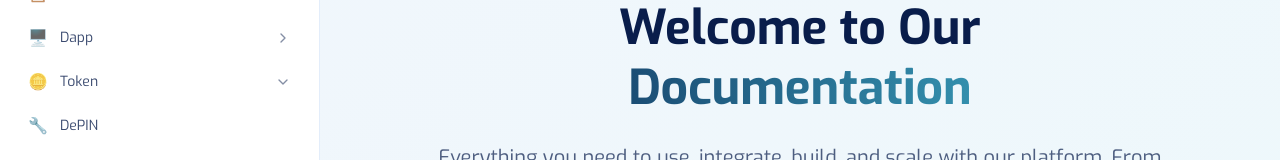
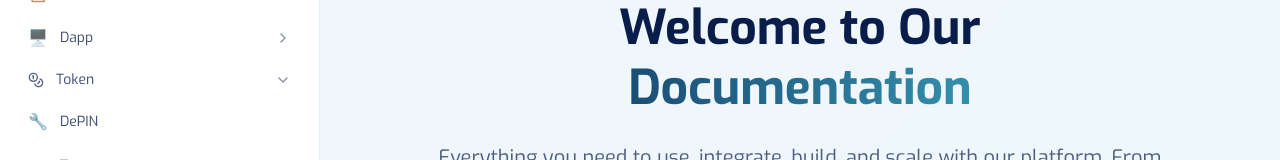
Before and after one commit to maldoteth/dehubdocs, a React (Vite) app: page /docs in a window 1280 px wide. Shown: the part 159-319 px from the top of the page. Built offline with nearby package versions, Linux system fonts and the light colour scheme.

Commit message:
Fix: Restore token icon to coin

```diff
--- a/src/components/DocsLayout.tsx
+++ b/src/components/DocsLayout.tsx
@@ -1,6 +1,6 @@
 import React, { useState } from 'react';
 import { Outlet, Link, useLocation } from 'react-router-dom';
-import { Book, ChevronRight, Menu, X, Search, Home, FileText, Settings, Code, Database, Shield, Zap, Users, ExternalLink, ChevronDown } from 'lucide-react';
+import { Book, ChevronRight, Menu, X, Search, Home, FileText, Settings, Code, Database, Shield, Zap, Users, ExternalLink, ChevronDown, Coins } from 'lucide-react';
 import { ScrollArea } from '@/components/ui/scroll-area';
 
 const menuItems = [{
@@ -21,7 +21,7 @@ const menuItems = [{
   }, {
     title: 'Token',
     path: '/docs/token',
-    icon: '🪙',
+    iconComponent: Coins,
     hasSubmenu: true,
     submenuItems: [{
       title: 'Economics & Emissions',
@@ -172,7 +172,11 @@ export const DocsLayout = () => {
                                       ${isActivePath(item.path) ? 'bg-middle-blue/20 text-royal-blue font-medium border-l-4 border-middle-blue ml-0' : 'text-royal-blue/80 hover:bg-sky-blue/10 hover:text-royal-blue'}
                                     `}>
                                     <div className="flex items-center space-x-3">
-                                      <span className="text-base">{item.icon}</span>
+                                      {item.iconComponent ? (
+                                        <item.iconComponent className="w-4 h-4 text-royal-blue/70" />
+                                      ) : (
+                                        <span className="text-base">{item.icon}</span>
+                                      )}
                                       <span>{item.title}</span>
                                     </div>
                                     <ChevronDown className={`w-4 h-4 text-royal-blue/50 transition-transform duration-200 ${expandedMenus[item.title] ? 'rotate-180' : ''}`} />
@@ -198,7 +202,9 @@ export const DocsLayout = () => {
                                     ${isActivePath(item.path) ? 'bg-middle-blue/20 text-royal-blue font-medium border-l-4 border-middle-blue ml-0' : 'text-royal-blue/80 hover:bg-sky-blue/10 hover:text-royal-blue'}
                                   `}>
                                   <div className="flex items-center space-x-3">
-                                    {item.isImage ? (
+                                    {item.iconComponent ? (
+                                      <item.iconComponent className="w-4 h-4 text-royal-blue/70" />
+                                    ) : item.isImage ? (
                                       <img src={item.icon} alt={item.title} className="w-4 h-4 filter brightness-0" />
                                     ) : (
                                       <span className="text-base">{item.icon}</span>
```
